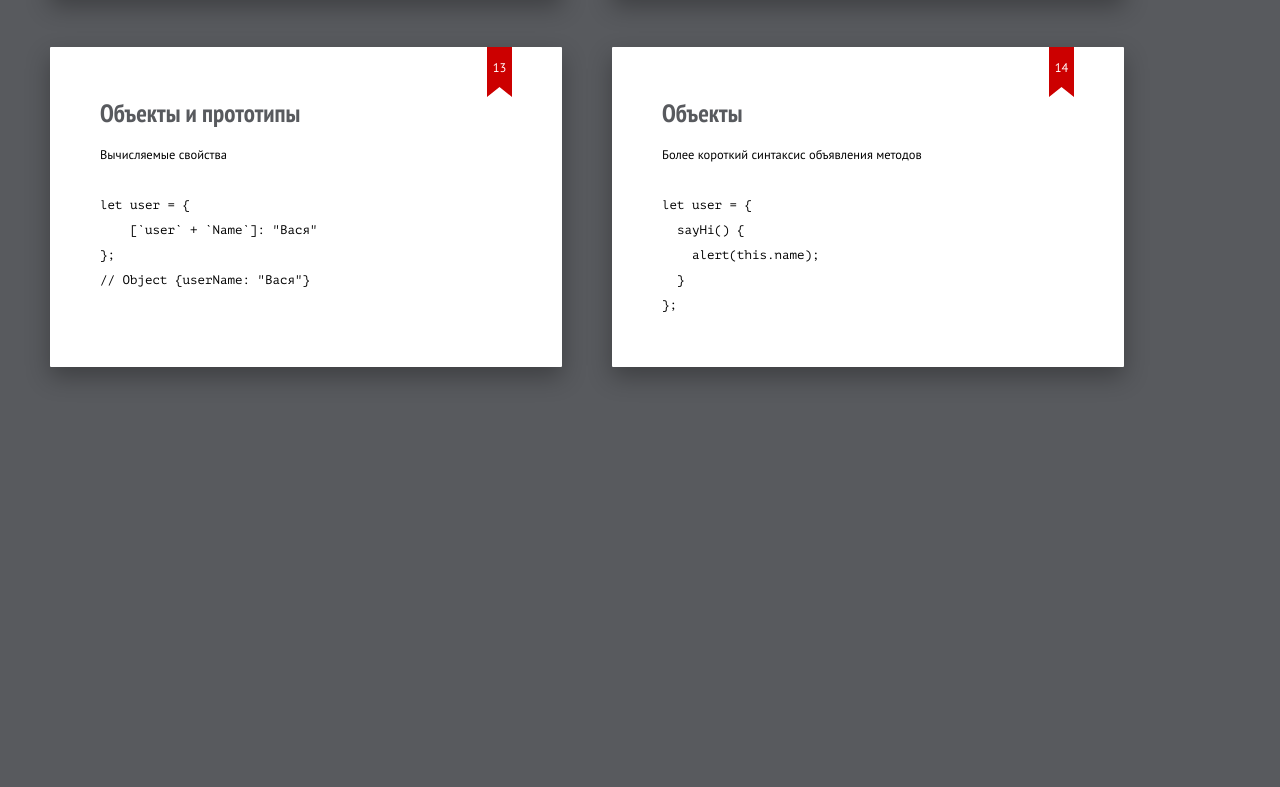
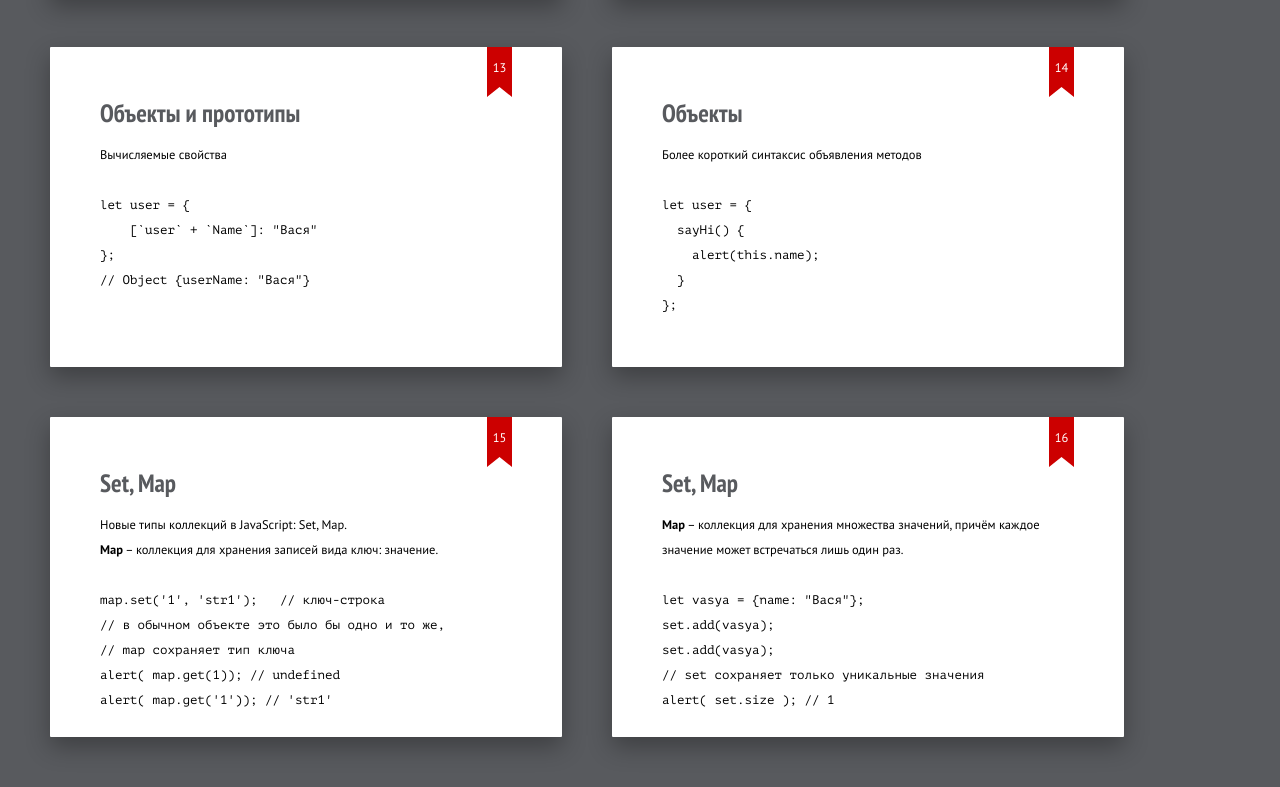
Before and after one commit to vkhv/es2015-presentation, a plain HTML site: page index.html in a window 1280 px wide. Shown: the part 2347-3134 px from the top of the page. Before the commit the page ends 2764 px from the top, so only its background shows below. Drawn offline with Linux system fonts and the light colour scheme.

Commit message:
Update index.html

```diff
--- a/index.html
+++ b/index.html
@@ -191,6 +191,34 @@ let user = {
 			</code>
 		</pre>
 	</section>
+	<section class="slide">
+		<h2>Set, Map</h2>
+		Новые типы коллекций в JavaScript: Set, Map. 	<br>
+		<strong>Map</strong> – коллекция для хранения записей вида ключ: значение.
+		<pre>
+			<code>
+map.set('1', 'str1');   // ключ-строка
+// в обычном объекте это было бы одно и то же,
+// map сохраняет тип ключа
+alert( map.get(1)); // undefined
+alert( map.get('1')); // 'str1'
+			</code>
+		</pre>
+	</section>
+	<section class="slide">
+		<h2>Set, Map</h2>
+		<strong>Map</strong> – коллекция для хранения множества значений, причём каждое значение может встречаться лишь один раз.
+		<pre>
+			<code>
+let vasya = {name: "Вася"};
+set.add(vasya);
+set.add(vasya);
+// set сохраняет только уникальные значения
+alert( set.size ); // 1
+			</code>
+		</pre>
+	</section>
+
 
 
 
```
